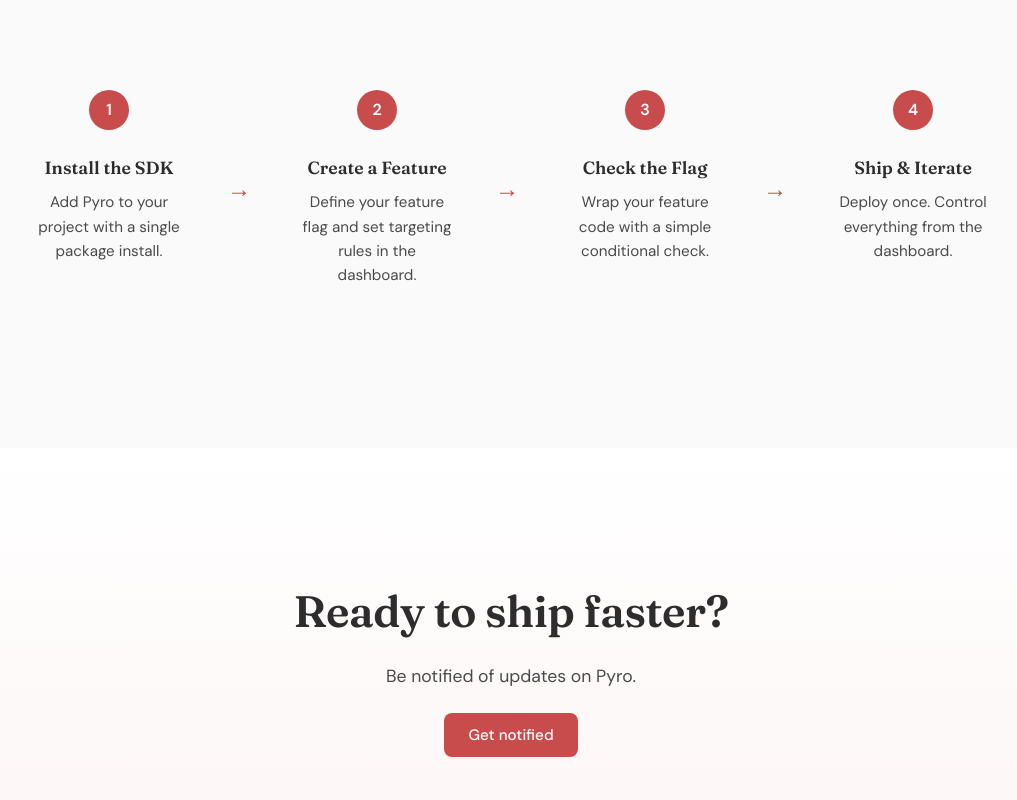
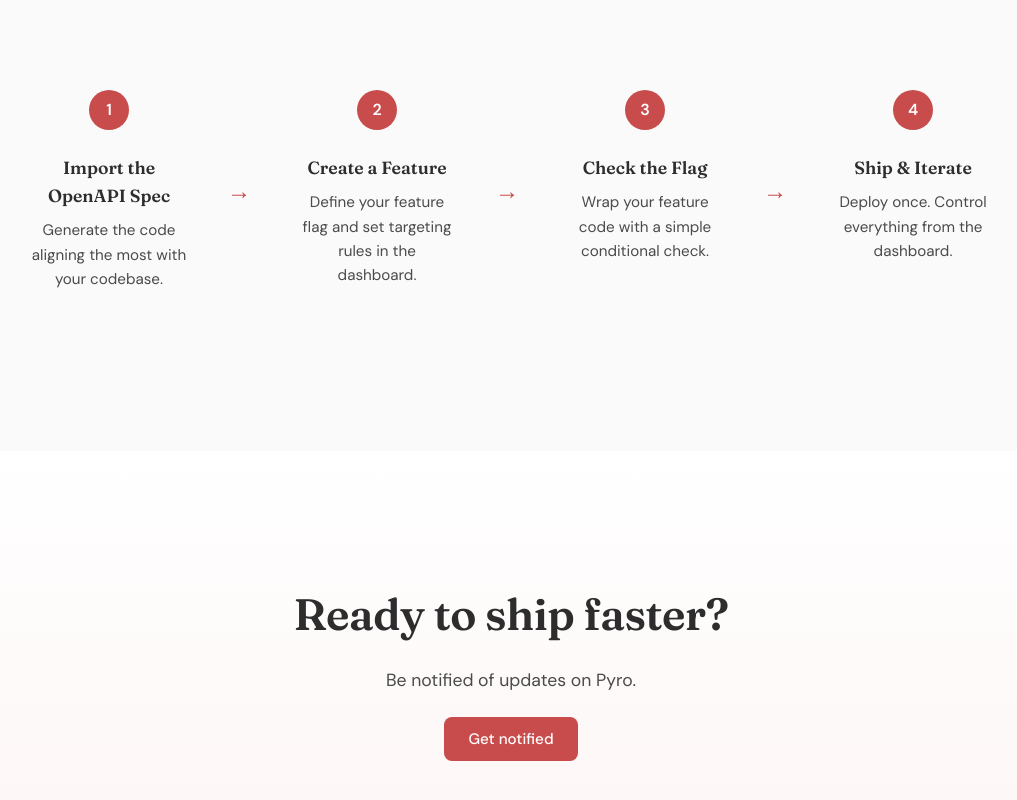
Before and after one commit to hephaistos-io/Pyro, an Angular app in the folder webapp/: page / in a window 1280 px wide. Shown: the part 2115-2915 px from the top of the page, without its empty margins (129-1146 px from the left). Built offline with nearby package versions, Linux system fonts and the light colour scheme.

Commit message:
fixup! refactor text

```diff
--- a/webapp/src/app/components/how-it-works/how-it-works.component.ts
+++ b/webapp/src/app/components/how-it-works/how-it-works.component.ts
@@ -16,7 +16,11 @@ interface Step {
 })
 export class HowItWorksComponent {
   steps: Step[] = [
-    {number: 1, title: 'Install the SDK', description: 'Add Pyro to your project with a single package install.'},
+    {
+      number: 1,
+      title: 'Import the OpenAPI Spec',
+      description: 'Generate the code aligning the most with your codebase.'
+    },
     {
       number: 2,
       title: 'Create a Feature',
```
